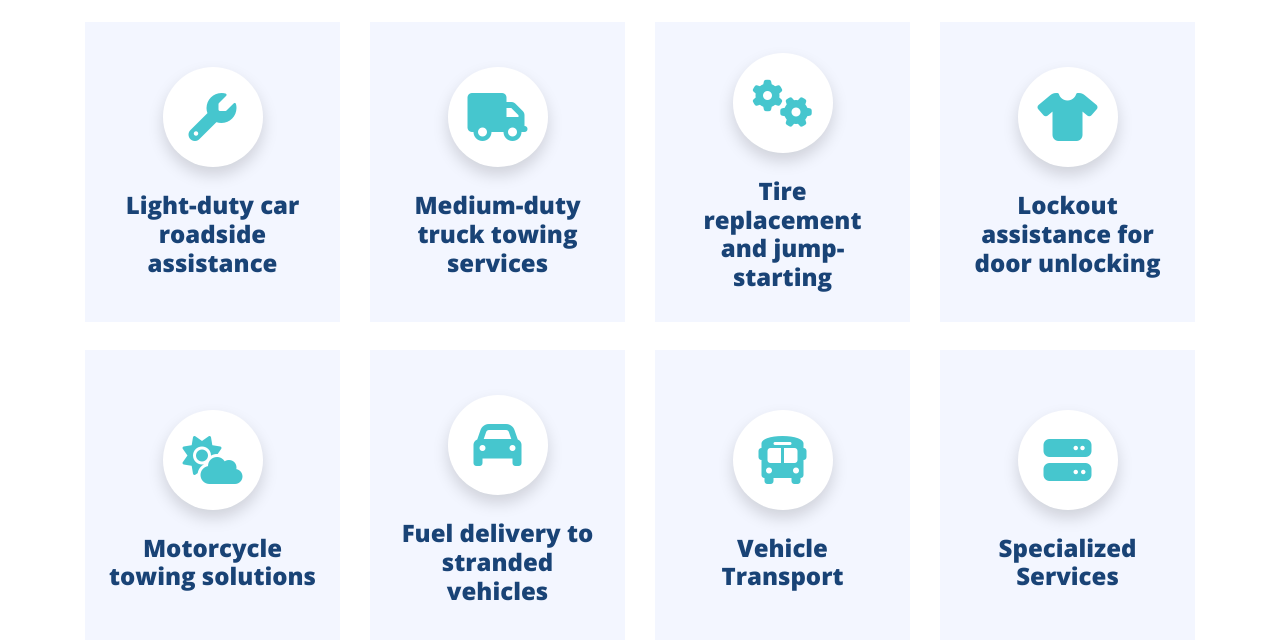
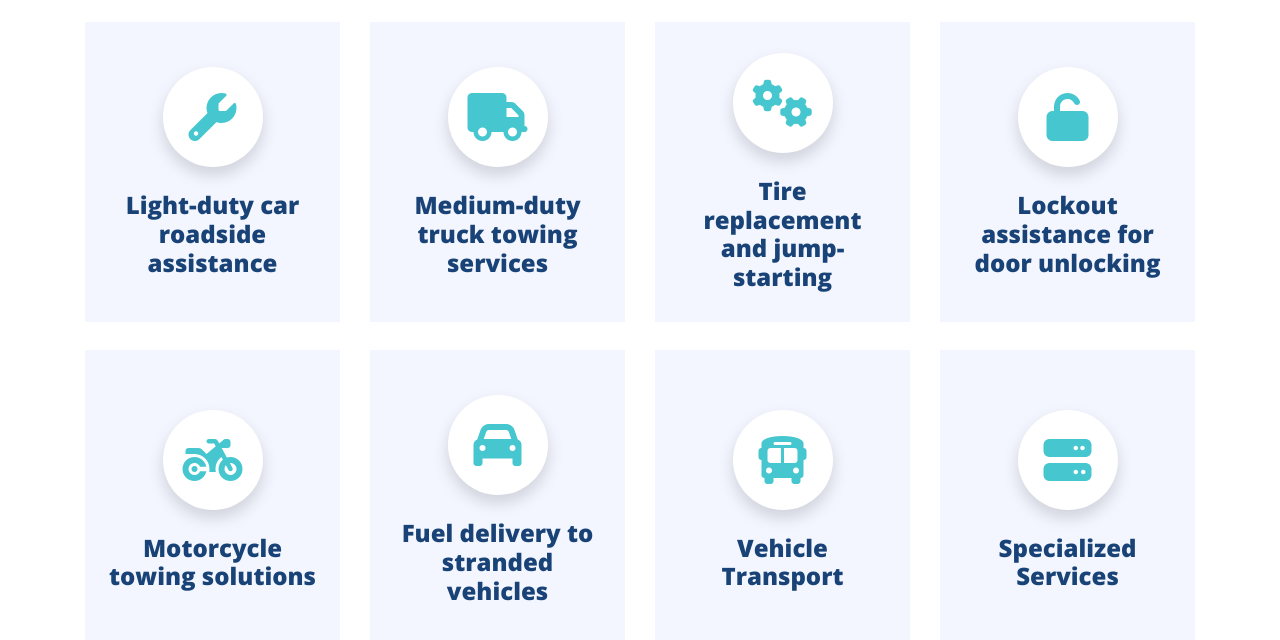
Before and after one commit to majedalzaher/101.autotowing, a plain HTML site: page service.html in a window 1280 px wide. Shown: the part 570-1210 px from the top of the page. Drawn offline with nearby package versions, Linux system fonts and the light colour scheme.

Commit message:
Update service.html

```diff
--- a/service.html
+++ b/service.html
@@ -128,7 +128,7 @@
                 <div class="col-lg-3 col-md-6 pb-1">
                     <div class="d-flex flex-column align-items-center justify-content-center text-center bg-light mb-4 px-4" style="height: 300px;">
                         <div class="d-inline-flex align-items-center justify-content-center bg-white shadow rounded-circle mb-4" style="width: 100px; height: 100px;">
-                            <i class="fa fa-solid fa-3x fa-unlock fa-tshirt text-secondary"></i>
+                            <i class="fa fa-solid fa-3x fa-unlock text-secondary"></i>
                         </div>
                         <h4 class="font-weight-bold m-0">Lockout assistance for door unlocking</h4>
                     </div>
@@ -136,7 +136,7 @@
                 <div class="col-lg-3 col-md-6 pb-1">
                     <div class="d-flex flex-column align-items-center justify-content-center text-center bg-light mb-4 px-4" style="height: 300px;">
                         <div class="d-inline-flex align-items-center justify-content-center bg-white shadow rounded-circle mb-4" style="width: 100px; height: 100px;">
-                            <i class="fa fa-solid fa-3x fa-motorcycle fa-cloud-sun text-secondary"></i>
+                            <i class="fa fa-solid fa-3x fa-motorcycle text-secondary"></i>
                         </div>
                         <h4 class="font-weight-bold m-0">Motorcycle towing solutions</h4>
                     </div>
```
